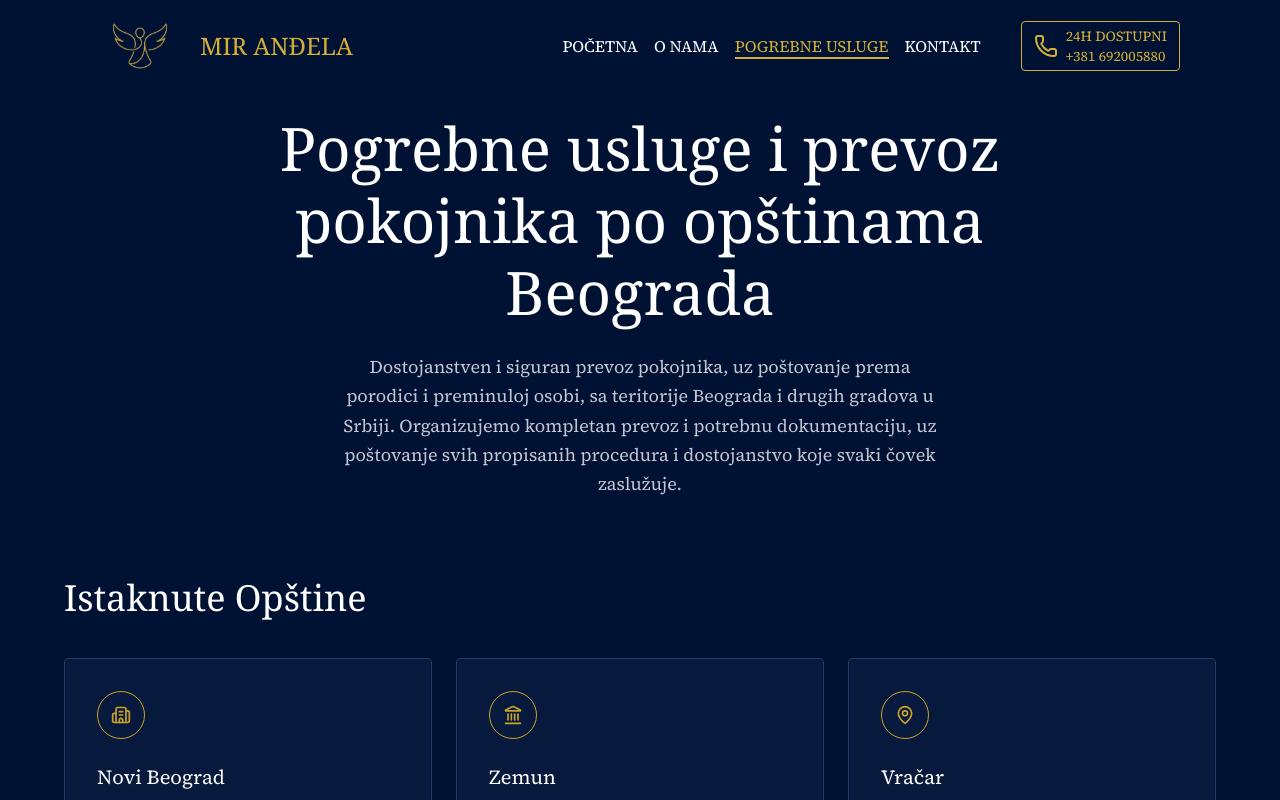
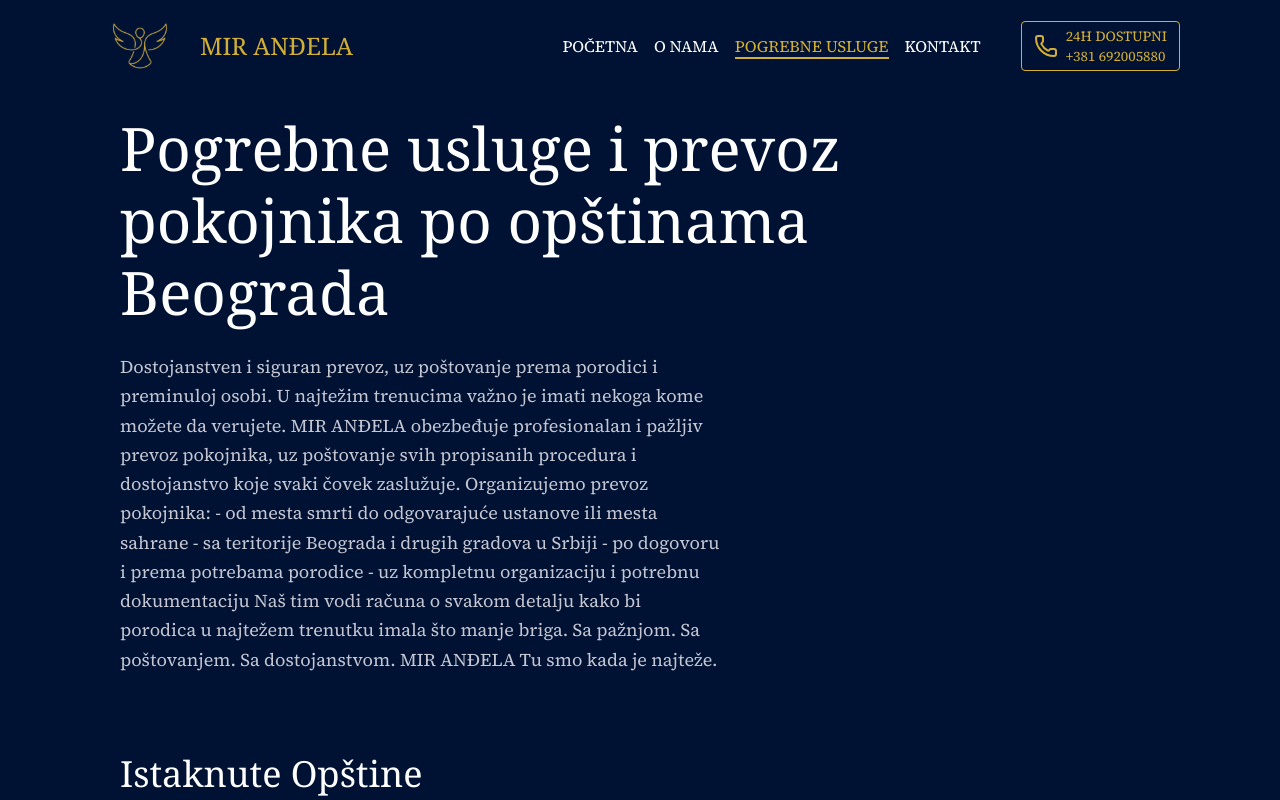
Before and after one commit to matkethekid/mirnadjela-ui, a Next.js app: page /pogrebne-usluge/prevoz-pokojnika in a window 1280 px wide. Shown: the top 800 px of the page. Built offline with nearby package versions, Linux system fonts and the light colour scheme.

Commit message:
fix: change paragraph & change align to start

```diff
--- a/app/(frontend)/pogrebne-usluge/prevoz-pokojnika/page.tsx
+++ b/app/(frontend)/pogrebne-usluge/prevoz-pokojnika/page.tsx
@@ -55,13 +55,23 @@ const page = () => {
   return (
     <div className="w-full min-h-screen flex flex-col items-center mx-auto">
       <Navbar/>
-      <main className="w-full flex flex-col flex-1 bg-[#001233] justify-center items-center text-center p-5 pb-20">
-        <div className="flex flex-col items-center mb-20">
+      <main className="w-full flex flex-col flex-1 bg-[#001233] justify-center items-start text-start pt-5 pb-20 pl-5 pr-5 lg:pl-30 lg:pr-30">
+        <div className="flex flex-col items-start mb-20">
           <h1 className={`text-4xl lg:text-6xl text-white max-w-200 leading-10 lg:leading-18 ${notoSerif.className}`}>
             Pogrebne usluge i prevoz pokojnika po opštinama Beograda
           </h1>
-          <p className="max-w-150 text-center text-[#C5C6D2] mt-6 text-lg leading-relaxed">
-            Dostojanstven i siguran prevoz pokojnika, uz poštovanje prema porodici i preminuloj osobi, sa teritorije Beograda i drugih gradova u Srbiji. Organizujemo kompletan prevoz i potrebnu dokumentaciju, uz poštovanje svih propisanih procedura i dostojanstvo koje svaki čovek zaslužuje.
+          <p className="max-w-150 text-start text-[#C5C6D2] mt-6 text-lg leading-relaxed">
+            Dostojanstven i siguran prevoz, uz poštovanje prema porodici i preminuloj osobi.
+            U najtežim trenucima važno je imati nekoga kome možete da verujete. MIR ANĐELA obezbeđuje profesionalan i pažljiv prevoz pokojnika, uz poštovanje svih propisanih procedura i dostojanstvo koje svaki čovek zaslužuje.
+            Organizujemo prevoz pokojnika:
+            - od mesta smrti do odgovarajuće ustanove ili mesta sahrane
+            - sa teritorije Beograda i drugih gradova u Srbiji
+            - po dogovoru i prema potrebama porodice
+            - uz kompletnu organizaciju i potrebnu dokumentaciju
+            Naš tim vodi računa o svakom detalju kako bi porodica u najtežem trenutku imala što manje briga.
+            Sa pažnjom. Sa poštovanjem. Sa dostojanstvom.
+            MIR ANĐELA
+            Tu smo kada je najteže.
           </p>
         </div>
         <div className="w-full max-w-6xl text-left mb-20">
```
